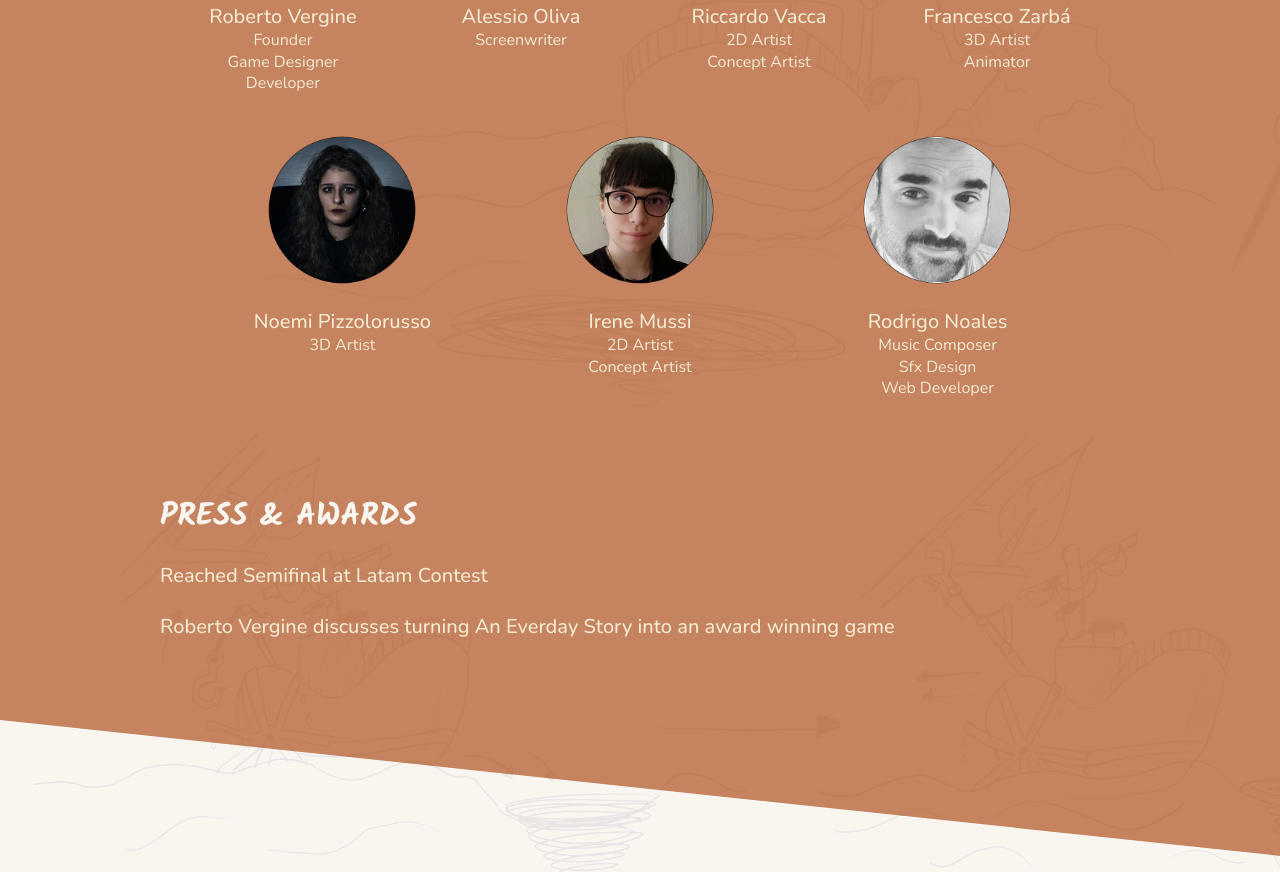
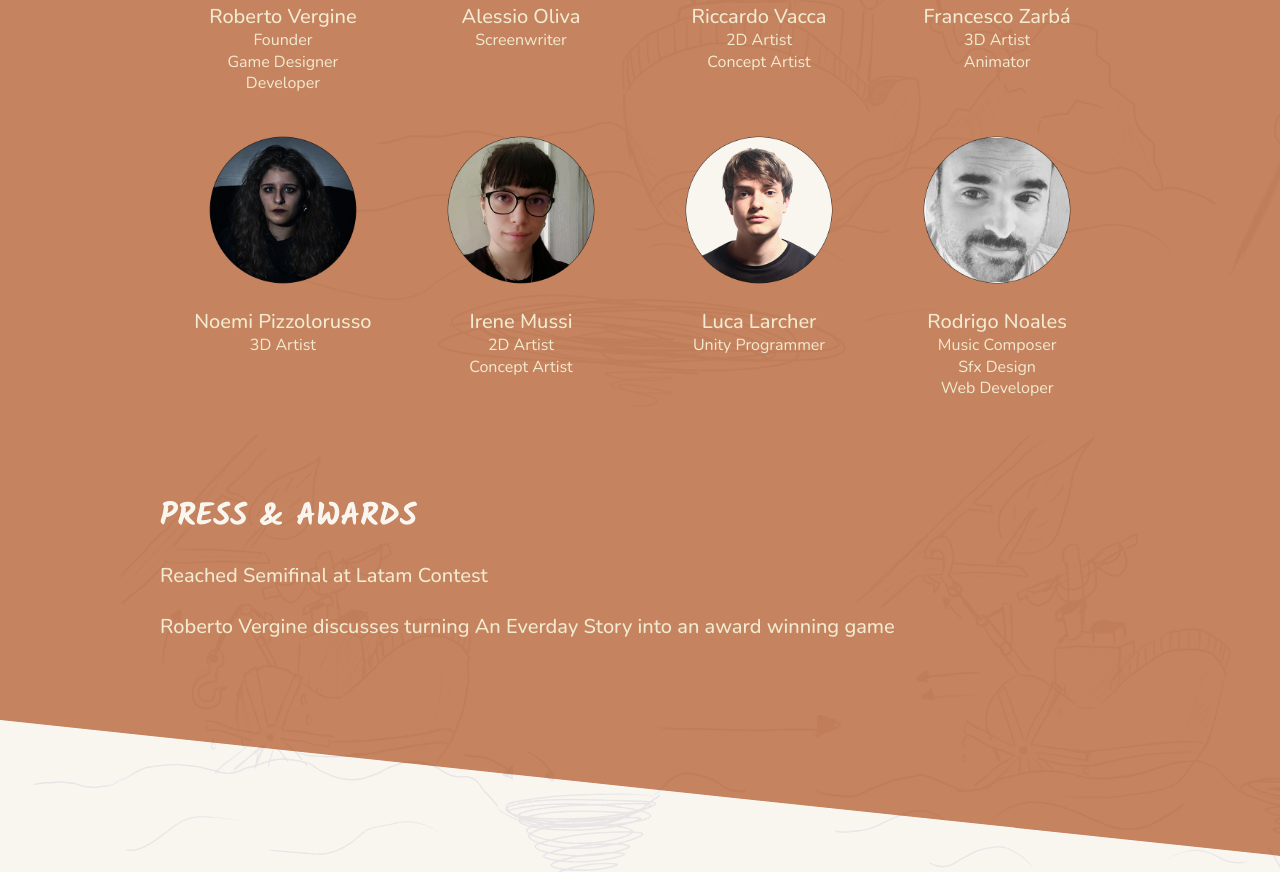
Before and after one commit to roroland/aes, a website: page index.html in a window 1280 px wide. Shown: the part 2914-3786 px from the top of the page. Drawn offline with nearby package versions, Linux system fonts and the light colour scheme.

Commit message:
Added Luca

```diff
--- a/index.html
+++ b/index.html
@@ -223,6 +223,11 @@
                           <p>Concept Artist</p>
                         </li>
                         <li>
+                          <img class="anim" src="images/team/Luca.png" alt="" data-animtype="scaleIn" data-delay="2s" data-once="t">
+                          <h4>Luca Larcher</h4>
+                          <p>Unity Programmer</p>
+                        </li>
+                        <li>
                           <img class="anim" src="images/team/Rodrigo.png" alt="" data-animtype="scaleIn" data-delay="2s" data-once="t">
                           <h4>Rodrigo Noales</h4>
                           <p>Music Composer</p>
--- a/scss/components/_cover.scss
+++ b/scss/components/_cover.scss
@@ -8,6 +8,7 @@
   grid-template-rows: [header-start] auto [header-end cover-start] 65vh [bottom-start] min-content [bottom-end cover-end];
   overflow: hidden;
 }
+
 .header-cover{
   grid-column: 1/-1;
   grid-row-start: cover-start;
```
Also changed, not shown: css/style.css, images/team/Luca.png (added), 1 other file.
